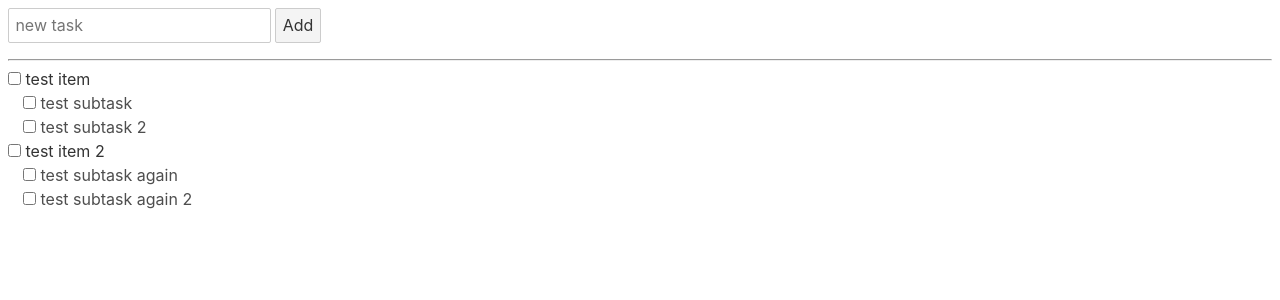
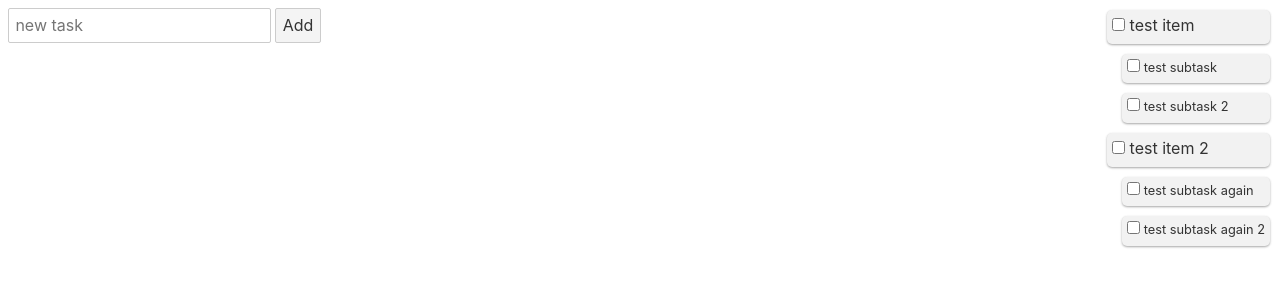
Before and after one commit to beardage/overlay, a Svelte app: page / in a window 1280 px wide. Shown: the top 300 px of the page. Built offline with nearby package versions, Linux system fonts and the light colour scheme.

Commit message:
adding very basic styles

```diff
--- a/src/App.svelte
+++ b/src/App.svelte
@@ -107,10 +107,20 @@
 <input bind:value={newItem} type="text" placeholder="new task">
 <button on:click={addToList}>Add</button>
 
-<hr>
 
+<div class="task-list">
 {#each taskList as task, index (task.id)}
     <div class="task-container">
         <Task {task} on:addSubTask={handleAddSubTask} on:editTask={handleEditTask} on:removeTask={handleRemoveTask} on:removeSubTask={handleRemoveSubTask}/>
     </div>
 {/each}
+</div>
+
+<style>
+.task-list {
+    position: absolute;
+    top: 10px;
+    right: 10px;
+    max-width: 375px;
+}
+</style>
--- a/src/tasklist/Task.svelte
+++ b/src/tasklist/Task.svelte
@@ -37,6 +37,7 @@
         <button on:click={emitAddSubTask}>add</button>
         <button on:click={emitRemoveTask}>remove</button>
     {/if}
+</div>
 <div class="sub-tasks">
     {#each task.subTasks as subTask, index (subTask.id)}
         <div class="sub-task">
@@ -52,15 +53,25 @@
         </div>
     {/each}
 </div>
-</div>
 
 <style>
-.checked { color: green; }
+.task {
+    background-color: #f2f2f2;
+    border-radius: 5px;
+    box-shadow: 0 1px 3px rgba(0,0,0,0.12), 0 1px 2px rgba(0,0,0,0.24);
+    padding: 5px;
+    margin-bottom: 10px;
+}
 .sub-task {
-    color: #4e4e4e;
-    padding-left: 15px;
+    background-color: #f2f2f2;
+    border-radius: 5px;
+    box-shadow: 0 1px 3px rgba(0,0,0,0.12), 0 1px 2px rgba(0,0,0,0.24);
+    font-size: .8em;
+    padding: 5px;
+    margin-left: 15px;
+    margin-bottom: 10px;
 }
-.task button {
+.task button, .sub-task button {
     background: none;
     border: 0;
     cursor: pointer;
@@ -68,11 +79,11 @@
     padding: 0 0 0 10px;
     margin: 0;
 }
-.task:hover button {
+.task:hover button, .sub-task:hover button {
     color: darkseagreen;
     display: inline;
 }
-.task:hover button:hover {
+.task:hover button:hover, .sub-task:hover button {
     color: darkgreen;
 }
 </style>
```
Lines whose indentation alone changed are shown as unchanged.
